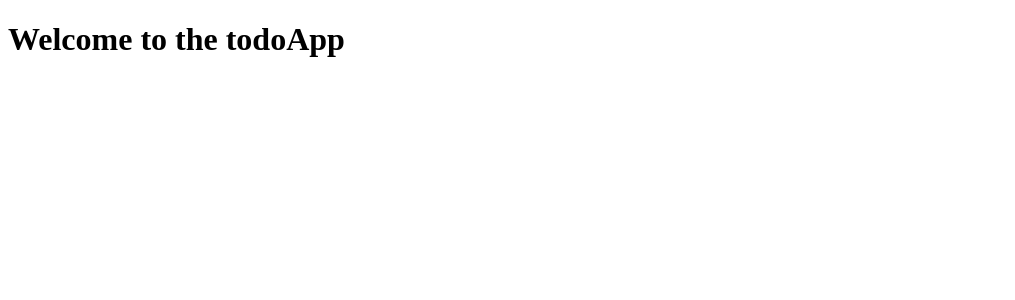
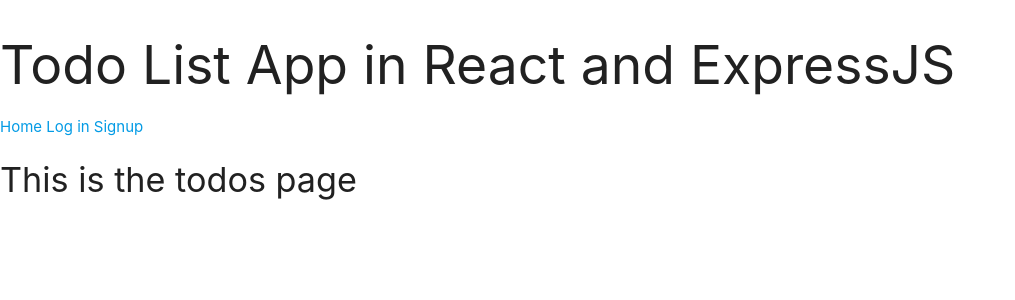
Before and after one commit to abetrs/todoApp, a React (Create React App) app in the folder frontend/: page / in a window 1280 px wide. Shown: the top 300 px of the page, without its empty margins (0-1015 px from the left). Built offline with nearby package versions, Linux system fonts and the light colour scheme.

Commit message:
Created basic frontend components. Start of Day 5, End of Day 5, Start of Day 6, End of Day 6

```diff
--- a/frontend/package.json
+++ b/frontend/package.json
@@ -5,6 +5,7 @@
   "dependencies": {
     "react": "^16.6.3",
     "react-dom": "^16.6.3",
+    "react-router-dom": "^4.3.1",
     "react-scripts": "2.1.1"
   },
   "scripts": {
--- a/frontend/public/index.html
+++ b/frontend/public/index.html
@@ -10,6 +10,7 @@
       homescreen on Android. See https://developers.google.com/web/fundamentals/web-app-manifest/
     -->
     <link rel="manifest" href="%PUBLIC_URL%/manifest.json">
+    <link rel="stylesheet" href="https://cdnjs.cloudflare.com/ajax/libs/materialize/1.0.0/css/materialize.min.css">
     <!--
       Notice the use of %PUBLIC_URL% in the tags above.
       It will be replaced with the URL of the `public` folder during the build.
--- a/frontend/src/App.js
+++ b/frontend/src/App.js
@@ -1,11 +1,20 @@
 import React, { Component } from 'react';
+import { BrowserRouter } from 'react-router-dom';
+import Navbar from './components/Navbar/Navbar';
+import Routes from './components/Routes';
 
 class App extends Component {
   render() {
     return (
-      <div className="App">
-        <h1>Welcome to the todoApp</h1>
-      </div>
+      <BrowserRouter>
+        <div className="App">
+          <header>
+            <h2>Todo List App in React and ExpressJS</h2>
+            <Navbar />
+            <Routes />
+          </header>
+        </div>
+      </BrowserRouter>
     );
   }
 }
--- /dev/null
+++ b/frontend/src/components/Login/Login.js
@@ -0,0 +1,13 @@
+import React, { Component } from 'react';
+
+class Login extends Component {
+  render() {
+    return (
+      <div id="login">
+        <h4>Login</h4>
+      </div>
+    );
+  }
+}
+
+export default Login;
--- /dev/null
+++ b/frontend/src/components/Navbar/Navbar.js
@@ -0,0 +1,14 @@
+import React, { Component } from 'react';
+import { Link } from 'react-router-dom';
+
+function Navbar() {
+  return (
+    <div id="nav-bar">
+      <Link to="/">Home </Link>
+      <Link to="/login">Log in </Link>
+      <Link to="/signup">Signup </Link>
+    </div>
+  );
+}
+
+export default Navbar;
--- /dev/null
+++ b/frontend/src/components/Routes.js
@@ -0,0 +1,17 @@
+import React, { Component } from 'react';
+import { Switch, Route } from 'react-router-dom';
+import Todos from './Todos/Todos.js';
+import Signup from './Signup/Signup';
+import Login from './Login/Login';
+
+const Routes = () => (
+  <div>
+    <Switch>
+      <Route exact path="/" component={Todos}/>
+      <Route path="/signup" component={Signup} />
+      <Route path="/login"  component={Login} />
+    </Switch>
+  </div>
+);
+
+export default Routes;
--- /dev/null
+++ b/frontend/src/components/Signup/Signup.js
@@ -0,0 +1,12 @@
+import React, { Component } from 'react';
+class Signup extends Component {
+  render() {
+    return (
+      <div className="signup">
+        <h4>Signup</h4>
+      </div>
+    );
+  }
+}
+
+export default Signup;
--- /dev/null
+++ b/frontend/src/components/Todos/Todos.js
@@ -0,0 +1,13 @@
+import React, { Component } from 'react';
+
+class Todos extends Component {
+  render() {
+    return (
+      <div id="todos">
+        <h4>This is the todos page</h4>
+      </div>
+    );
+  }
+}
+
+export default Todos;
```
Also changed, not shown: 2 other files (tests, documents, lock files or other folders).
